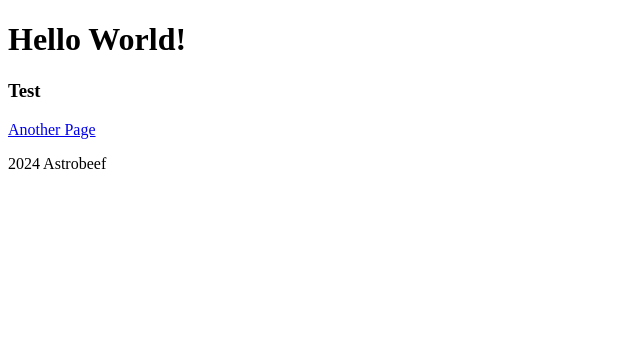
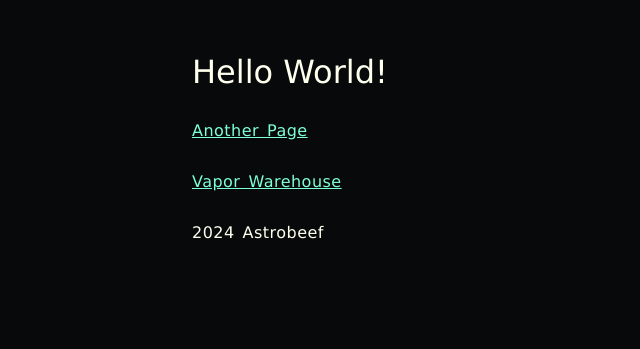
Before and after one commit to astrobeef/astrobeef.github.io, a plain HTML site: page index.html in a window 1280 px wide. Shown: the whole page, without its empty margins (0-640 px from the left). Drawn offline with Linux system fonts and the light colour scheme.

Commit message:
styling changes

```diff
--- /dev/null
+++ b/global.css
@@ -0,0 +1,48 @@
+body{
+    width: 70%;
+    margin: 0 auto;
+    padding-top: 2rem;
+    padding-bottom: 5rem;
+    box-sizing: border-box;
+}
+
+p{
+    letter-spacing: 0.03rem;
+    word-spacing: 0.15rem;
+    padding-top: 0.5rem;
+    padding-bottom: 0.5rem;
+}
+
+/************/
+/*** FONT ***/
+/************/
+
+body{
+    font-family: 'Lucida Sans', 'Lucida Sans Regular', 'Lucida Grande', 'Lucida Sans Unicode', Geneva, Verdana, sans-serif;
+}
+
+h1{
+    font-size: 2rem;
+    font-weight: lighter;
+}
+h2{
+    font-size: 1.4rem;
+    font-weight: lighter;
+}
+p{
+    font-size: 1rem;
+    font-weight: normal;
+}
+
+/*************/
+/*** COLOR ***/
+/*************/
+
+body{
+    background-color: rgb(7, 9, 11);
+    color: #ffe;
+}
+
+a{
+    color: aquamarine;
+}
--- a/index.html
+++ b/index.html
@@ -5,7 +5,7 @@
     <meta http-equiv="X-UA-Compatible" content="IE=edge">
     <meta name="viewport" content="width=device-width, initial-scale=1.0">
     <title>astrobeef.github.io</title>
-    <link rel="stylesheet" href="styles.css">
+    <link rel="stylesheet" href="global.css">
 </head>
 <body>
 
@@ -14,12 +14,15 @@
     </header>
 
     <main>
-        <h3>Test</h3>
-        <a href="Home/another_page.html">Another Page</a>
+        <article>
+            <p><a href="Home/another_page.html">Another Page</a></p>
+            <p><a href="Notes/vapor_warehouse.html">Vapor Warehouse</a></p>
+        </article>
     </main>
 
     <footer>
         <p>2024 Astrobeef</p>
     </footer>
+
 </body>
 </html>
```
Also changed, not shown: 1 other file.
